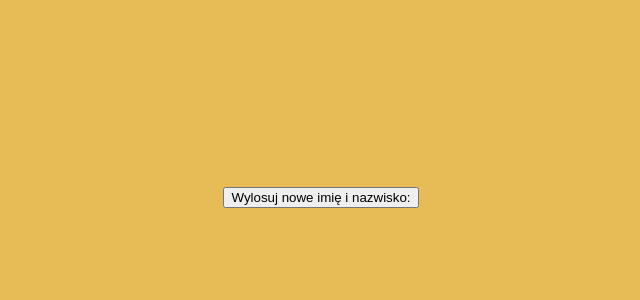
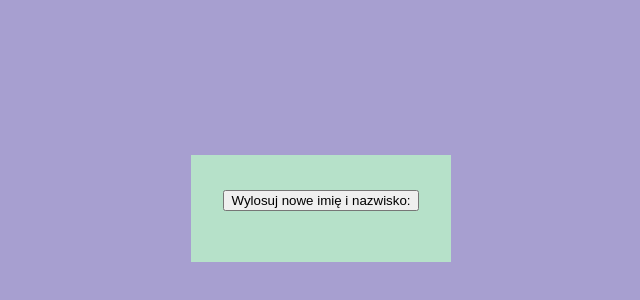
Before and after one commit to dariazalewa/LearningJavaScript2022, a plain HTML site: page Random Name Generator/index.html in a window 1280 px wide. Shown: the part 208-508 px from the top of the page, without its empty margins (319-959 px from the left). Drawn offline with Linux system fonts and the light colour scheme; files that its build step writes are made by us from their sources.

Commit message:
The file style.css is ready.

```diff
--- a/Random Name Generator/index.html
+++ b/Random Name Generator/index.html
@@ -10,6 +10,6 @@
         <button id="newName">Wylosuj nowe imię i nazwisko:</button>
         <span id="name"></span>
       </h1>
-	<script src="app.js"></script>
+	<script src="script.js"></script>
   </body>
 </html>
--- /dev/null
+++ b/Random Name Generator/style.css
@@ -0,0 +1,21 @@
+body {
+    height: 100vh;
+    margin: 0;
+    padding: 1rem;
+    display: grid;
+    place-items: center;
+    font-family: system-ui;
+    background-color: rgb(167, 159, 208);
+  }
+  h1 {
+    background: #b6e1c9;
+    padding: 1rem 2rem;
+    text-align: center;
+  }
+  span {
+    display: block;
+    padding: 1rem;
+    font-size: 1rem;
+    font-weight: normal;
+    font-family: monospace;
+  }
```
